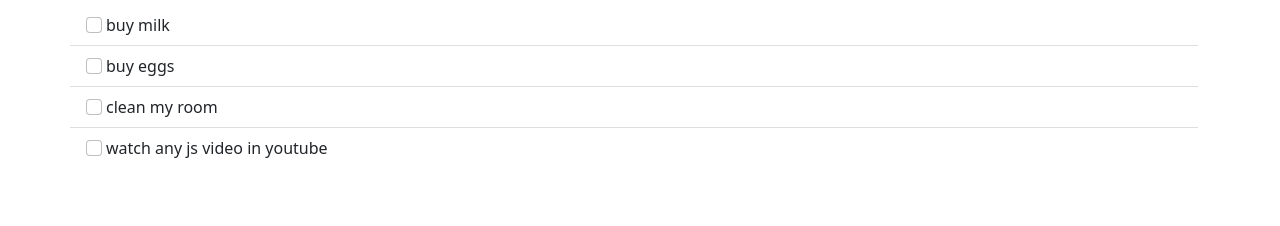
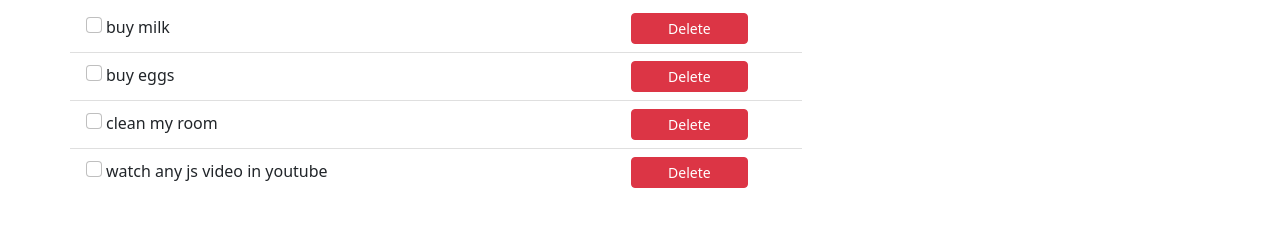
Before and after one commit to pashaGhub/todo, a plain HTML site: page index.html in a window 1280 px wide. Shown: the part 194-420 px from the top of the page. Drawn offline with nearby package versions, Linux system fonts and the light colour scheme.

Commit message:
add delete btn

```diff
--- a/index.html
+++ b/index.html
@@ -48,7 +48,7 @@
       </div>
       <h2 class="mt-4">My tasks:</h2>
 
-      <div class="row">
+      <div class="row col-12 col-lg-8">
         <ul class="list-group list-group-flush" id="tasksList"></ul>
       </div>
     </main>
--- a/index.js
+++ b/index.js
@@ -19,6 +19,13 @@ let arr = [
 
 document.getElementById("addBtn").addEventListener("click", () => {
   const inputValue = document.getElementById("taskInput").value;
+  const input = document.getElementById("taskInput");
+
+  if (!inputValue.trim()) {
+    alert("Incorrect value. Check if ");
+    input.value = null;
+    return;
+  }
 
   const newTask = {
     id: new Date().getTime(),
@@ -26,35 +33,47 @@ document.getElementById("addBtn").addEventListener("click", () => {
   };
 
   arr.push(newTask);
+  input.value = null;
   drawTaskList();
 });
+
+function deleteItem() {
+  console.log(this.id);
+}
 
 const drawTaskList = () => {
   const tasksList = document.getElementById("tasksList");
   tasksList.innerHTML = null;
-  arr.forEach((value) => {
+  arr.forEach((value, ind) => {
     //creating elements
-    const container = document.createElement("div");
     const myLi = document.createElement("li");
     const myInput = document.createElement("input");
     const myLabel = document.createElement("label");
+    const deleteBtn = document.createElement("button");
 
     //adding styles
-    myLi.className = "list-group-item";
-    myInput.className = "form-check-input me-1";
-    myLabel.className = "form-check-label";
+    myLi.className = "container list-group-item";
+    myInput.className = "form-check-input me-1 col-1";
+    myLabel.className = "form-check-label col-9";
+    deleteBtn.className = "btn btn-danger btn-sm col-2";
 
     //adding other attributes
     //input
     myInput.setAttribute("type", "checkbox");
-    myInput.setAttribute("id", value.id);
+    myInput.setAttribute("id", ind);
 
     //label
-    myLabel.setAttribute("for", value.id);
+    myLabel.setAttribute("for", ind);
     myLabel.textContent = value.task;
 
+    //delete btn
+    deleteBtn.setAttribute("type", "button");
+    deleteBtn.setAttribute("id", value.id);
+    deleteBtn.textContent = "Delete";
+    deleteBtn.onclick = deleteItem;
+
     //append childs
-    myLi.append(myInput, myLabel);
+    myLi.append(myInput, myLabel, deleteBtn);
     tasksList.append(myLi);
   });
 };
```
